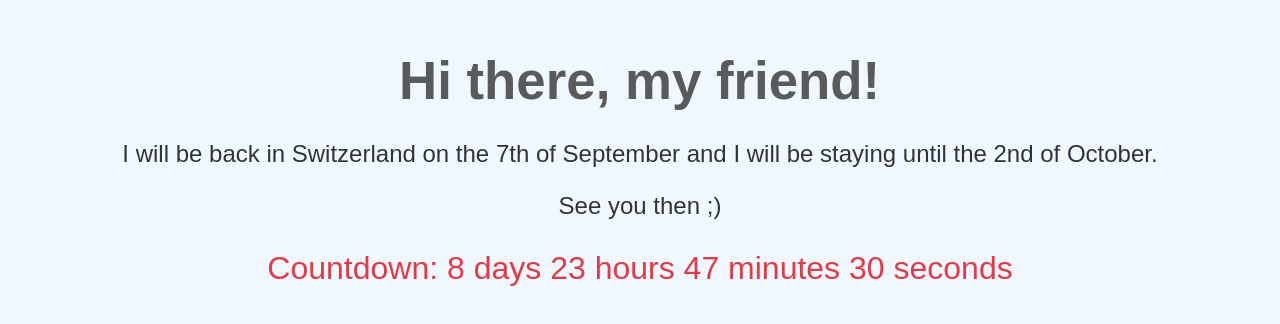
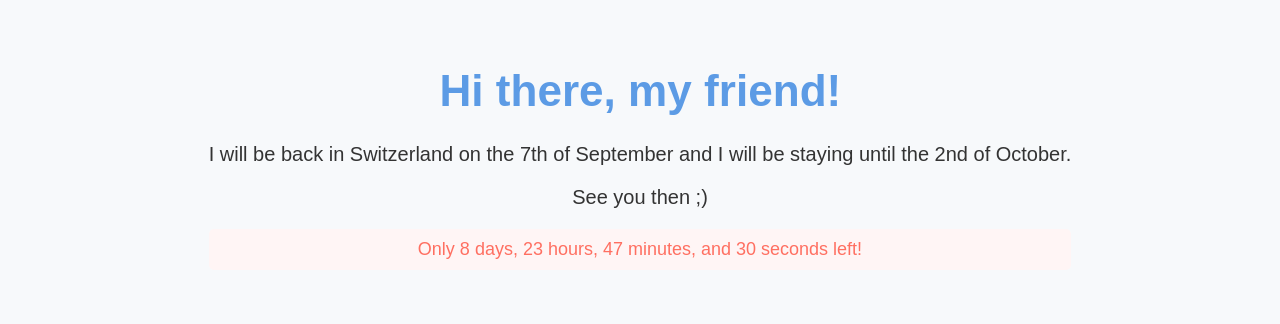
Before and after one commit to jerrygblum/jerrygblum.github.io, a plain HTML site: page index.html in a window 1280 px wide. Shown: the part 246-570 px from the top of the page. Drawn offline with Linux system fonts and the light colour scheme.

Commit message:
Update index.html

```diff
--- a/index.html
+++ b/index.html
@@ -15,26 +15,32 @@
             align-items: center;
             flex-direction: column;
             height: 100vh;
-            background-color: #f0f8ff;
+            background-color: #f7f9fb;
             font-family: 'Arial', sans-serif;
-            color: #333;
+            color: #444;
             text-align: center;
         }
 
         h1 {
-            font-size: 48px;
+            font-size: 42px;
+            color: #4a90e2;
             animation: pulse 2s infinite;
         }
 
         p {
-            font-size: 24px;
-            margin-top: 20px;
+            font-size: 20px;
+            margin-top: 15px;
+            color: #333;
         }
 
         .countdown {
-            font-size: 32px;
-            margin-top: 30px;
-            color: #e63946;
+            font-size: 18px;
+            margin-top: 20px;
+            padding: 10px;
+            color: #ff6f61;
+            border-radius: 5px;
+            background-color: #fff5f5;
+            animation: fadeIn 1s ease-in-out;
         }
 
         /* Keyframes for pulsing animation */
@@ -44,11 +50,21 @@
                 opacity: 1;
             }
             50% {
-                transform: scale(1.1);
-                opacity: 0.8;
+                transform: scale(1.05);
+                opacity: 0.9;
             }
             100% {
                 transform: scale(1);
+                opacity: 1;
+            }
+        }
+
+        /* Keyframes for fade-in animation */
+        @keyframes fadeIn {
+            0% {
+                opacity: 0;
+            }
+            100% {
                 opacity: 1;
             }
         }
@@ -77,7 +93,7 @@
             const seconds = Math.floor((distance % (1000 * 60)) / 1000);
 
             // Display countdown
-            countdownElement.innerHTML = `Countdown: ${days} days ${hours} hours ${minutes} minutes ${seconds} seconds`;
+            countdownElement.innerHTML = `Only ${days} days, ${hours} hours, ${minutes} minutes, and ${seconds} seconds left!`;
 
             // Check if the target date has been reached
             if (distance < 0) {
```
